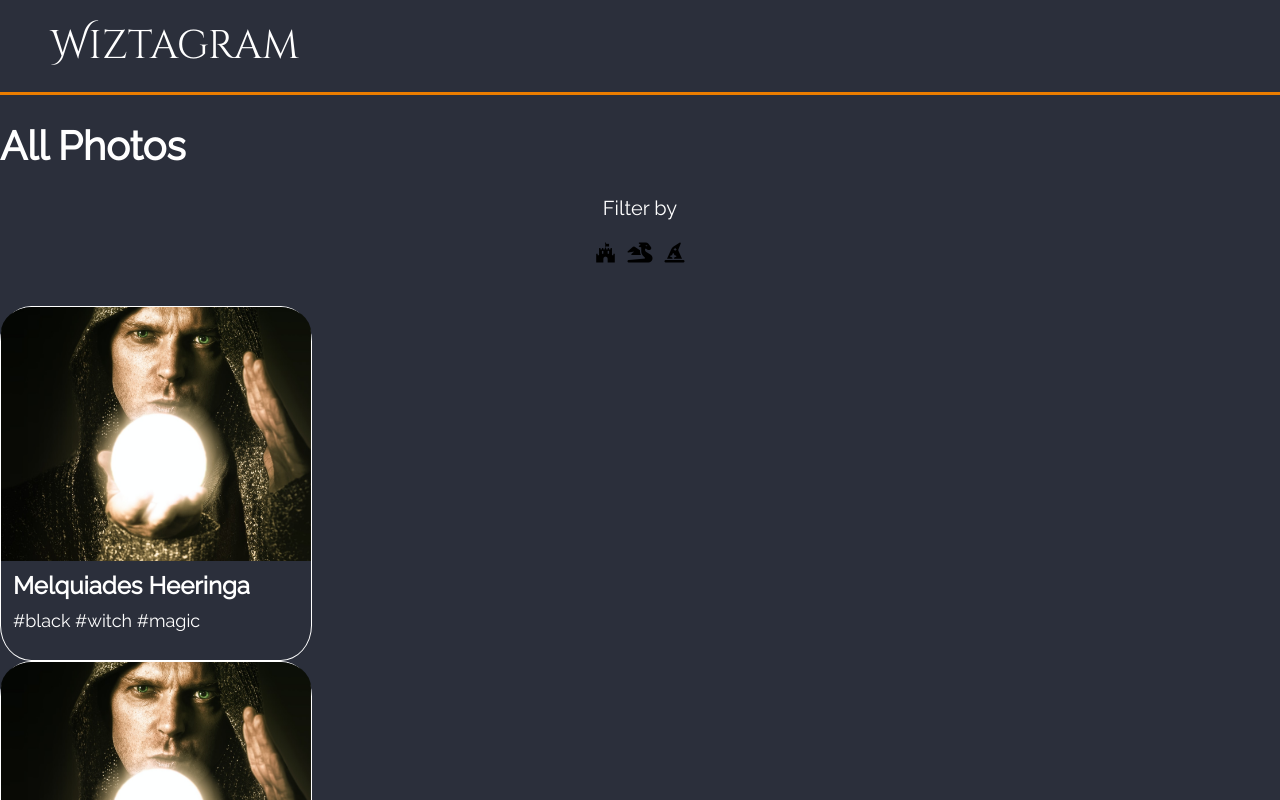
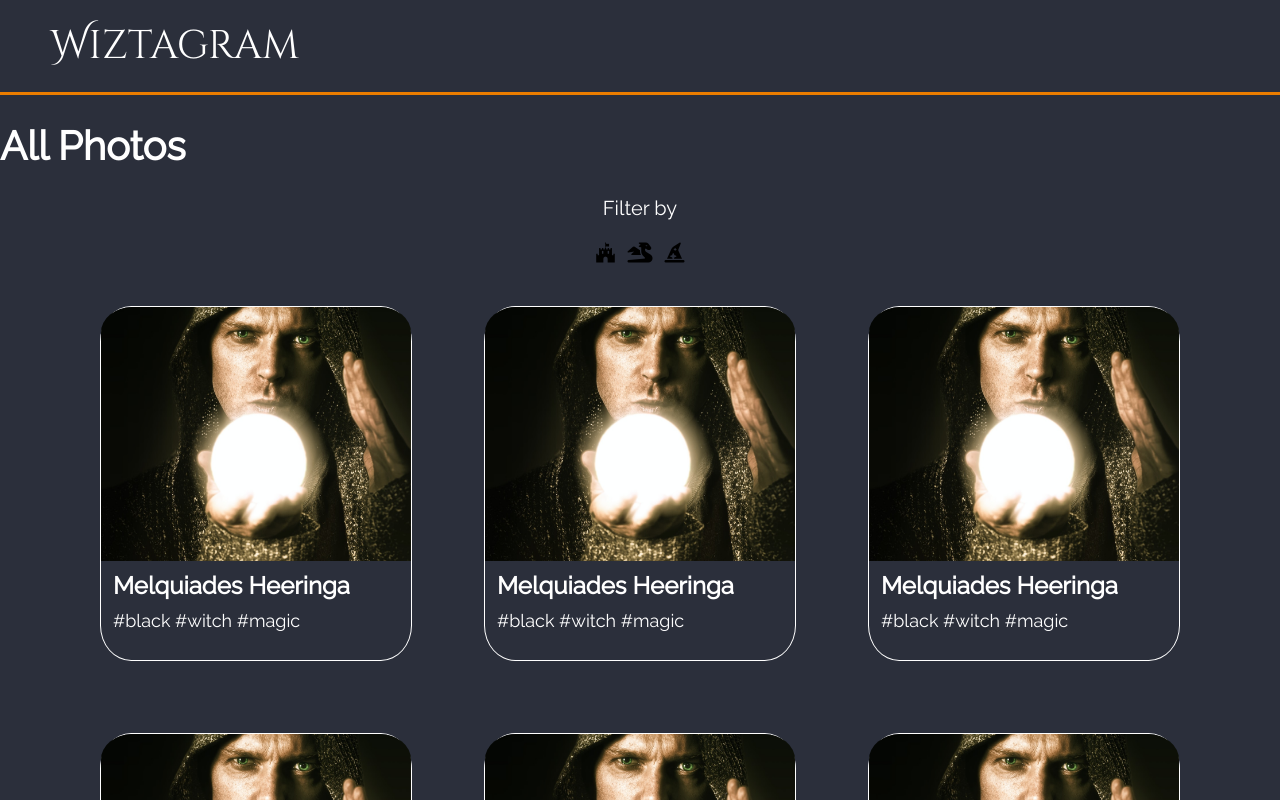
Before and after one commit to isdi-coders-2023/Magos-Ingeniosos-202301-bcn, a React (Create React App) app: page / in a window 1280 px wide. Shown: the top 800 px of the page. Built offline with nearby package versions, Linux system fonts and the light colour scheme.

Commit message:
Add styles to PhtoList component

```diff
--- a/src/components/PhotoList/PhotoList.tsx
+++ b/src/components/PhotoList/PhotoList.tsx
@@ -1,8 +1,9 @@
 import Photo from "../Photo/Photo";
+import PhotoListStyled from "./PhotoListStyled";
 
 const PhotoList = (): JSX.Element => {
   return (
-    <ul className="photo__list list">
+    <PhotoListStyled className="photo__list list">
       <li>
         <Photo />
       </li>
@@ -30,7 +31,7 @@ const PhotoList = (): JSX.Element => {
       <li>
         <Photo />
       </li>
-    </ul>
+    </PhotoListStyled>
   );
 };
 
--- /dev/null
+++ b/src/components/PhotoList/PhotoListStyled.tsx
@@ -0,0 +1,15 @@
+import styled from "styled-components";
+
+const PhotoListStyled = styled.ul`
+  display: flex;
+  gap: 40px;
+  align-items: center;
+  justify-content: center;
+  flex-wrap: wrap;
+
+  @media (min-width: 768px) {
+    gap: 72px;
+  }
+`;
+
+export default PhotoListStyled;
```
